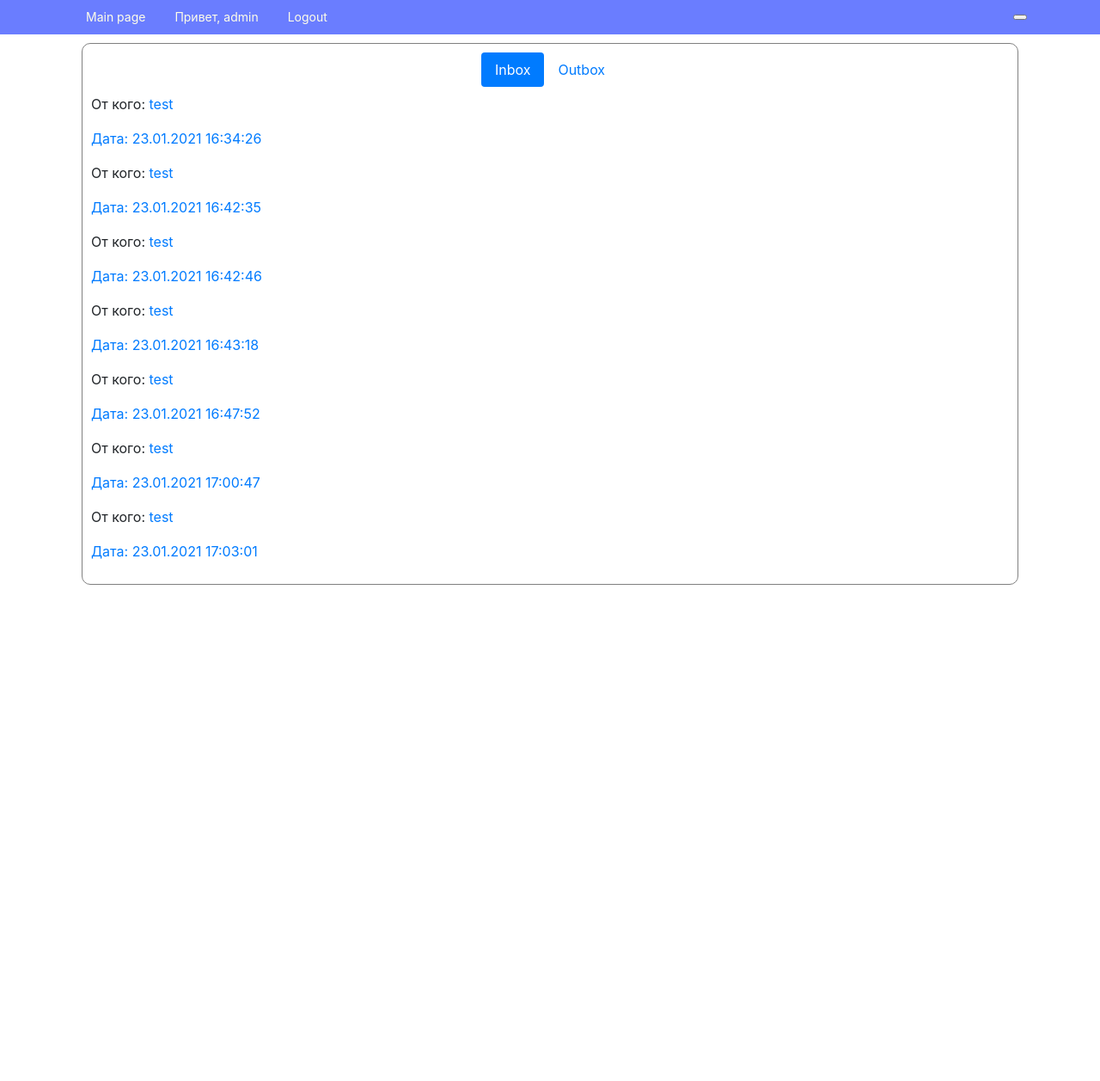
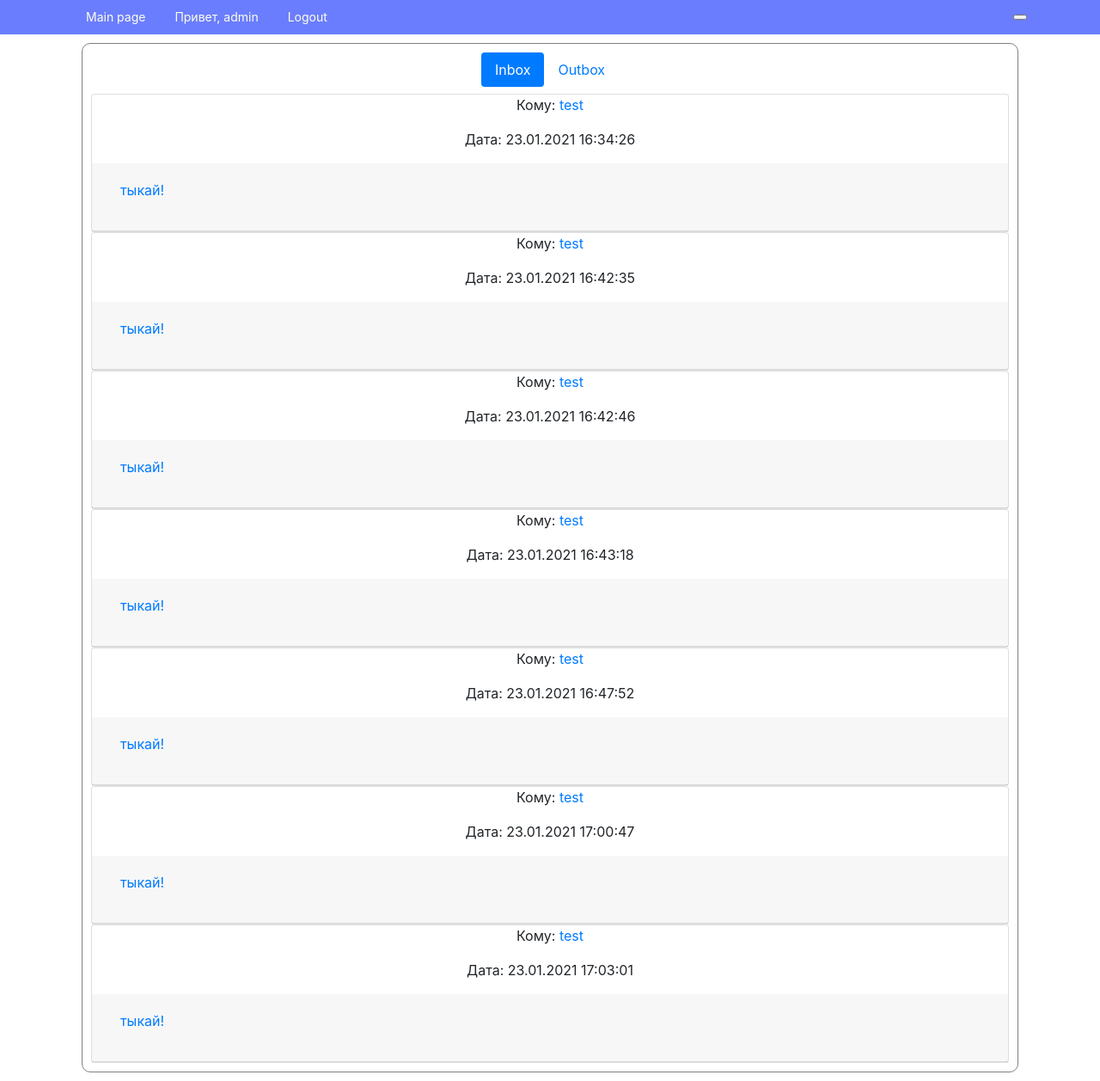
Before and after one commit to ML500/final_exam, a Django app: page /correspondance/ in a window 1280 px wide. Shown: the whole page at 86% size. Before the commit the page ends 680 px from the top, so only its background shows below. Run offline with Django 3.2, Linux system fonts and the light colour scheme; a user stored in the database is signed in; data comes from the database, SQL or seed files in the repository; some libraries are stand-ins or nearby versions.

Commit message:
Сделал вывод сообщений применив бутсраповский аккордеон. Можете не оценивать, запушил после дедлайна!

```diff
--- a/source/webapp/templates/message/message_correspondence.html
+++ b/source/webapp/templates/message/message_correspondence.html
@@ -16,20 +16,61 @@
             </li>
         </ul>
         <div class="tab-content">
+
+
             <div class="tab-pane active in" id="inbox">
+                <div id="accordion">
+                    {% for i in inbox %}
+                      <div class="card">
+                          <p class="text-center">Кому: <a href="{% url 'accounts:detail' i.froms.pk %}">{{ i.froms }}</a></p>
+                          <p class="text-center">Дата: {{ i.created_at|date:"d.m.Y H:i:s" }}</p>
+                            <div class="card-header" id="{{ i.pk }}">
+                                <h5 class="mb-0">
+                                    <button class="btn btn-link collapsed" data-toggle="collapse" data-target="#_{{ i.pk }}_pk" aria-expanded="false" aria-controls=#_{{ i.pk }}_pk"">
+                                      <p class="text-center">тыкай!</p>
+                                    </button>
+                                </h5>
+                            </div>
 
-                {% for i in inbox %}
-                    <p>От кого: <a href="{% url 'accounts:detail' i.froms.pk %}" >{{ i.froms }}</a></p>
-                    <p><a href="{% url 'webapp:messasge_detail' i.pk %}">Дата: {{ i.created_at|date:"d.m.Y H:i:s" }}</a></p>
+                            <div id="_{{ i.pk }}_pk" class="collapse" aria-labelledby="{{ i.pk }}" data-parent="#accordion">
+                              <div class="card-body">
+                                <p>{{ i.text }}</p>
+                              </div>
+                            </div>
+                      </div>
+                    {% endfor %}
+                </div>
+            </div>
+
+
+            <div class="tab-pane fade" id="outbox">
+
+            <div id="accordion">
+                {% for i in outbox %}
+                    <div class="card">
+                        <p class="text-center">Кому: <a href="{% url 'accounts:detail' i.whom.pk %}">{{ i.whom }}</a></p>
+                        <p class="text-center">Дата: {{ i.created_at|date:"d.m.Y H:i:s" }}</p>
+                        <div class="card-header" id="{{ i.pk }}">
+                            <h5 class="mb-0">
+                                <button class="btn btn-link collapsed" data-toggle="collapse" data-target="#_{{ i.pk }}_pk" aria-expanded="false" aria-controls=#_{{ i.pk }}_pk"">
+                                  <p class="text-center">тыкай!</p>
+                                </button>
+                            </h5>
+                        </div>
+                        <div id="_{{ i.pk }}_pk" class="collapse" aria-labelledby="{{ i.pk }}" data-parent="#accordion">
+                            <div class="card-body">
+                                <p>{{ i.text }}</p>
+                            </div>
+                        </div>
+                    </div>
                 {% endfor %}
             </div>
-            <div class="tab-pane fade" id="outbox">
-                {% for i in outbox %}
-                    <p>Кому: <a href="{% url 'accounts:detail' i.whom.pk %}" >{{ i.whom }}</a></p>
-                    <p><a href="{% url 'webapp:messasge_detail' i.pk %}">Дата: {{ i.created_at|date:"d.m.Y H:i:s" }}</a></p>
-                {% endfor %}
+
+
             </div>
         </div>
     </div>
 
+
+
 {% endblock %}
```
